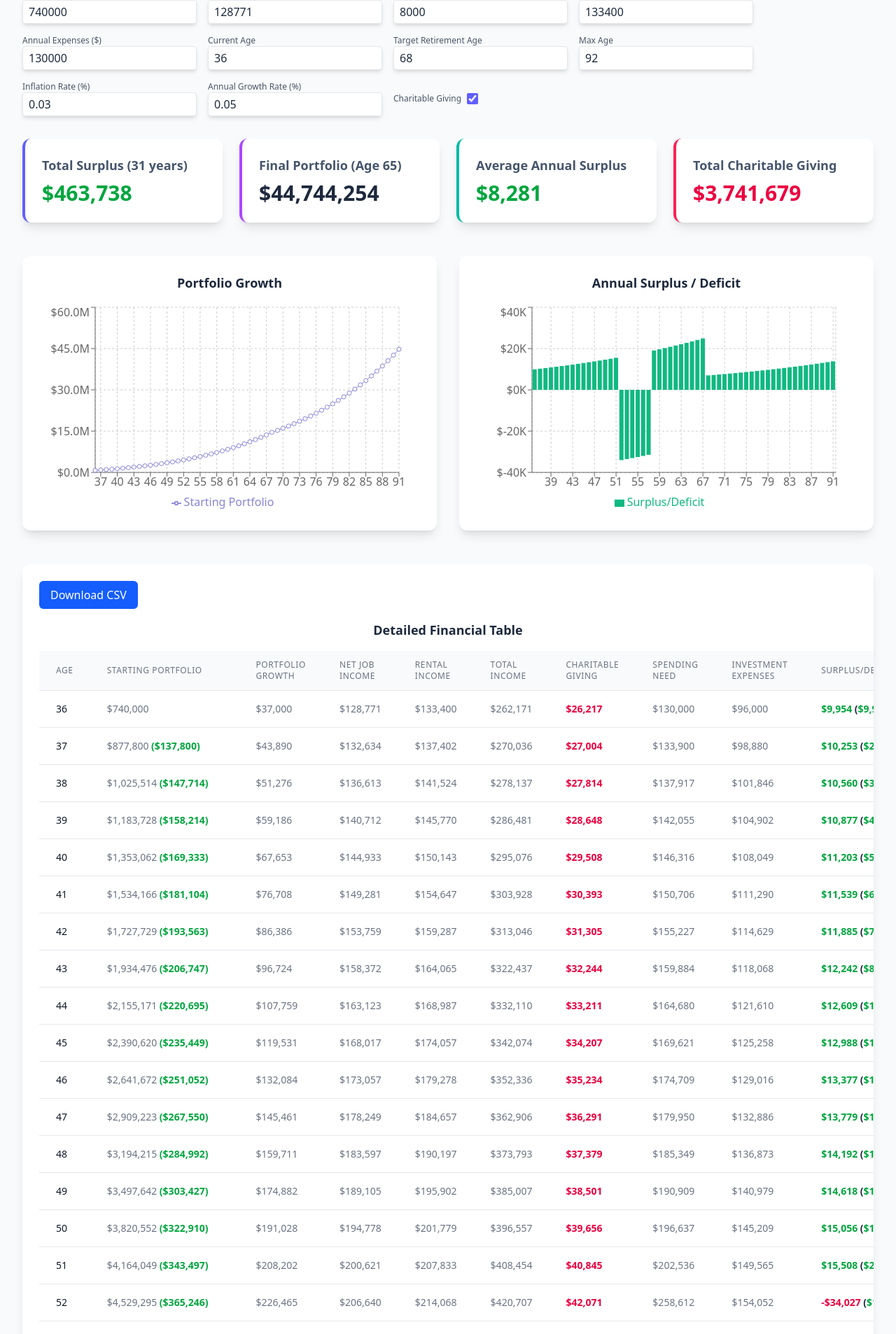
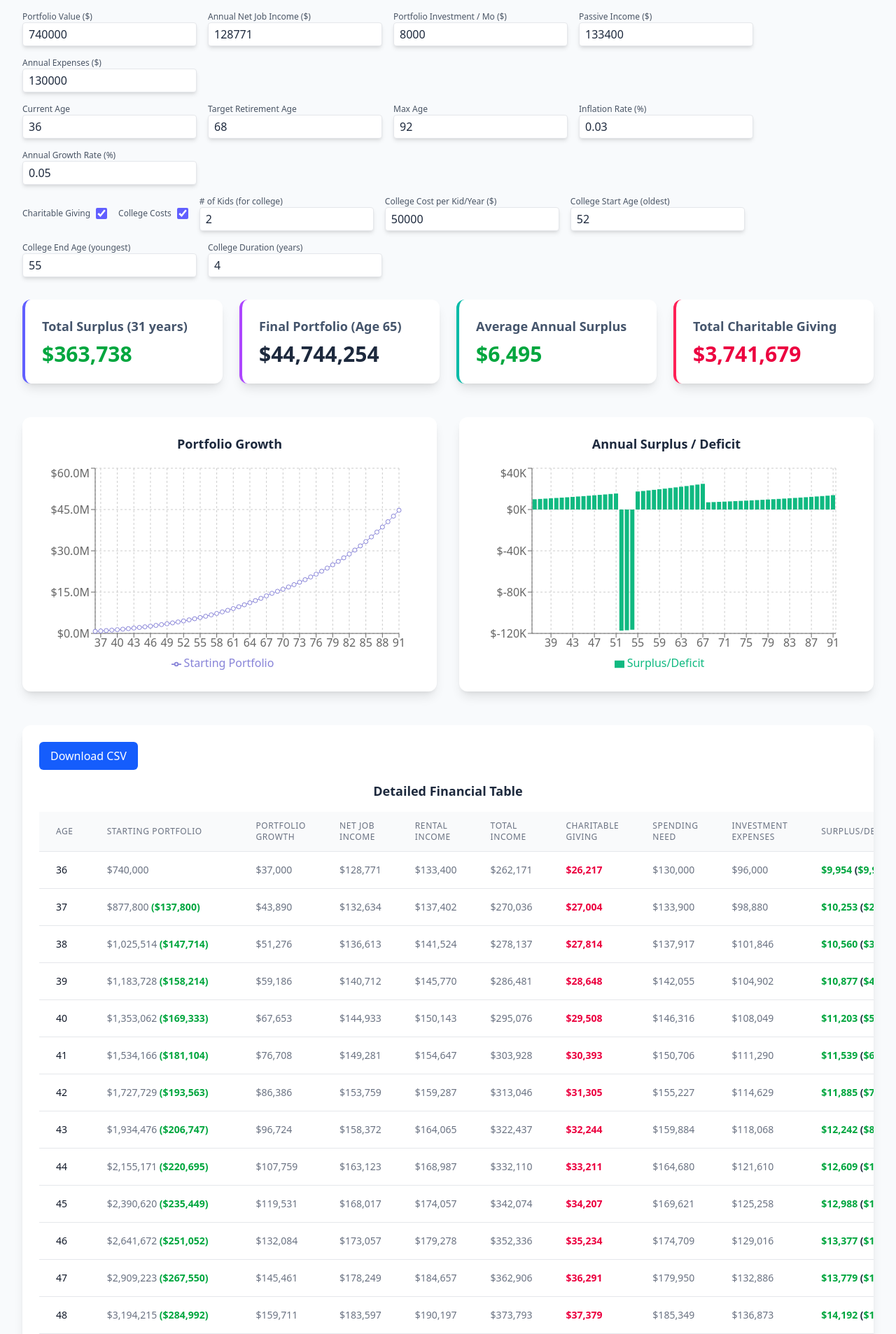
Before and after one commit to dwolner/retirement-projections, a React (Vite) app: page / in a window 1280 px wide. Shown: the part 296-2202 px from the top of the page at 70% size. Built offline with nearby package versions, Linux system fonts and the light colour scheme.

Commit message:
add college cost controls

```diff
--- a/src/App.tsx
+++ b/src/App.tsx
@@ -71,6 +71,24 @@ export default function App() {
     getInitialValue("charitableGivingEnabled", true)
   );
 
+  // College cost controls
+  const [collegeCostsEnabled, setCollegeCostsEnabled] = useState(() =>
+    getInitialValue("collegeCostsEnabled", true)
+  );
+  const [numKids, setNumKids] = useState(() => getInitialValue("numKids", 2));
+  const [collegeCost, setCollegeCost] = useState(() =>
+    getInitialValue("collegeCost", 50000)
+  );
+  const [collegeStartAge, setCollegeStartAge] = useState(() =>
+    getInitialValue("collegeStartAge", 52)
+  );
+  const [collegeEndAge, setCollegeEndAge] = useState(() =>
+    getInitialValue("collegeEndAge", 55)
+  );
+  const [collegeDuration, setCollegeDuration] = useState(() =>
+    getInitialValue("collegeDuration", 4)
+  );
+
   type DataRow = {
     age: number;
     startingPortfolio: number;
@@ -126,6 +144,14 @@ export default function App() {
       "charitableGivingEnabled",
       JSON.stringify(charitableGivingEnabled)
     );
+    localStorage.setItem(
+      "collegeCostsEnabled",
+      JSON.stringify(collegeCostsEnabled)
+    );
+    localStorage.setItem("collegeCost", JSON.stringify(collegeCost));
+    localStorage.setItem("collegeStartAge", JSON.stringify(collegeStartAge));
+    localStorage.setItem("collegeEndAge", JSON.stringify(collegeEndAge));
+    localStorage.setItem("collegeDuration", JSON.stringify(collegeDuration));
 
     setData(
       Array.from({ length: maxAge - initialAge }, (_, i) => {
@@ -167,6 +193,11 @@ export default function App() {
     inflationRate,
     annualGrowthRate,
     charitableGivingEnabled,
+    collegeCostsEnabled,
+    collegeCost,
+    collegeStartAge,
+    collegeEndAge,
+    collegeDuration,
   ]);
 
   // Define a function to calculate the charitable giving for each year based on the new plan
@@ -212,15 +243,26 @@ export default function App() {
       newSpendingNeed *= 0.8; // Reduce spending need by 20% after retirement
     }
 
-    // Adjust spending need for college costs
-    // 1st kid goes to college at age 52, second kid goes to college at 55
-    // add college costs to spending need
-    const collegeCost = 50000; // Assume $50,000 per year for college
-    if (age > 51 && age < 55) {
-      newSpendingNeed += collegeCost;
-    }
-    if (age > 54 && age < 58) {
-      newSpendingNeed += collegeCost;
+    if (collegeCostsEnabled) {
+      // Calculate the total number of college-years for all kids
+      const start = Math.min(collegeStartAge, collegeEndAge);
+      const end = Math.max(collegeStartAge, collegeEndAge);
+      const collegeYearsSet = new Set<number>();
+      for (let kid = 0; kid < numKids; kid++) {
+        const kidStart = collegeStartAge + kid;
+        for (let yr = 0; yr < collegeDuration; yr++) {
+          const year = kidStart + yr;
+          if (year >= start && year < end) {
+            collegeYearsSet.add(year);
+          }
+        }
+      }
+      const yearsWithCollege = Array.from(collegeYearsSet);
+      const evenCollegeCost =
+        (numKids * collegeCost * collegeDuration) / yearsWithCollege.length;
+      if (yearsWithCollege.includes(age)) {
+        newSpendingNeed += evenCollegeCost;
+      }
     }
     return newSpendingNeed;
   };
@@ -385,6 +427,11 @@ export default function App() {
                 income.
               </li>
               <li>Reduced expenses by 20% after retirement.</li>
+              <li>
+                College costs are evenly distributed across the college years
+                for all kids.
+              </li>
+              <li>No more portfolio contributions after retirement age.</li>
             </ul>
           </div>
         </div>
@@ -427,6 +474,8 @@ export default function App() {
               min={0}
               step={1000}
             />
+          </div>
+          <div className="flex flex-wrap gap-4 items-center">
             <DebouncedInput
               label="Current Age"
               value={initialAge}
@@ -462,6 +511,8 @@ export default function App() {
               min={0}
               step={0.01}
             />
+          </div>
+          <div className="flex flex-wrap gap-4 items-center">
             <div className="flex items-center h-full">
               <label
                 className="text-xs text-gray-600 mr-2"
@@ -477,6 +528,60 @@ export default function App() {
                 className="accent-indigo-500 w-4 h-4"
               />
             </div>
+            <div className="flex items-center h-full">
+              <label
+                className="text-xs text-gray-600 mr-2"
+                htmlFor="toggle-college-costs"
+              >
+                College Costs
+              </label>
+              <input
+                id="toggle-college-costs"
+                type="checkbox"
+                checked={collegeCostsEnabled}
+                onChange={(e) => setCollegeCostsEnabled(e.target.checked)}
+                className="accent-indigo-500 w-4 h-4"
+              />
+            </div>
+            {collegeCostsEnabled && (
+              <>
+                <DebouncedInput
+                  label="# of Kids (for college)"
+                  value={numKids}
+                  onChange={setNumKids}
+                  min={0}
+                  step={1}
+                />
+                <DebouncedInput
+                  label="College Cost per Kid/Year ($)"
+                  value={collegeCost}
+                  onChange={setCollegeCost}
+                  min={0}
+                  step={1000}
+                />
+                <DebouncedInput
+                  label="College Start Age (oldest)"
+                  value={collegeStartAge}
+                  onChange={setCollegeStartAge}
+                  min={0}
+                  step={1}
+                />
+                <DebouncedInput
+                  label="College End Age (youngest)"
+                  value={collegeEndAge}
+                  onChange={setCollegeEndAge}
+                  min={collegeStartAge}
+                  step={1}
+                />
+                <DebouncedInput
+                  label="College Duration (years)"
+                  value={collegeDuration}
+                  onChange={setCollegeDuration}
+                  min={1}
+                  step={1}
+                />
+              </>
+            )}
           </div>
         </div>
 
--- a/src/DebouncedInput.tsx
+++ b/src/DebouncedInput.tsx
@@ -14,7 +14,7 @@ export const DebouncedInput: React.FC<DebouncedInputProps> = ({
   label,
   value,
   onChange,
-  debounce = 500,
+  debounce = 750,
   min,
   max,
   step = 1,
```
